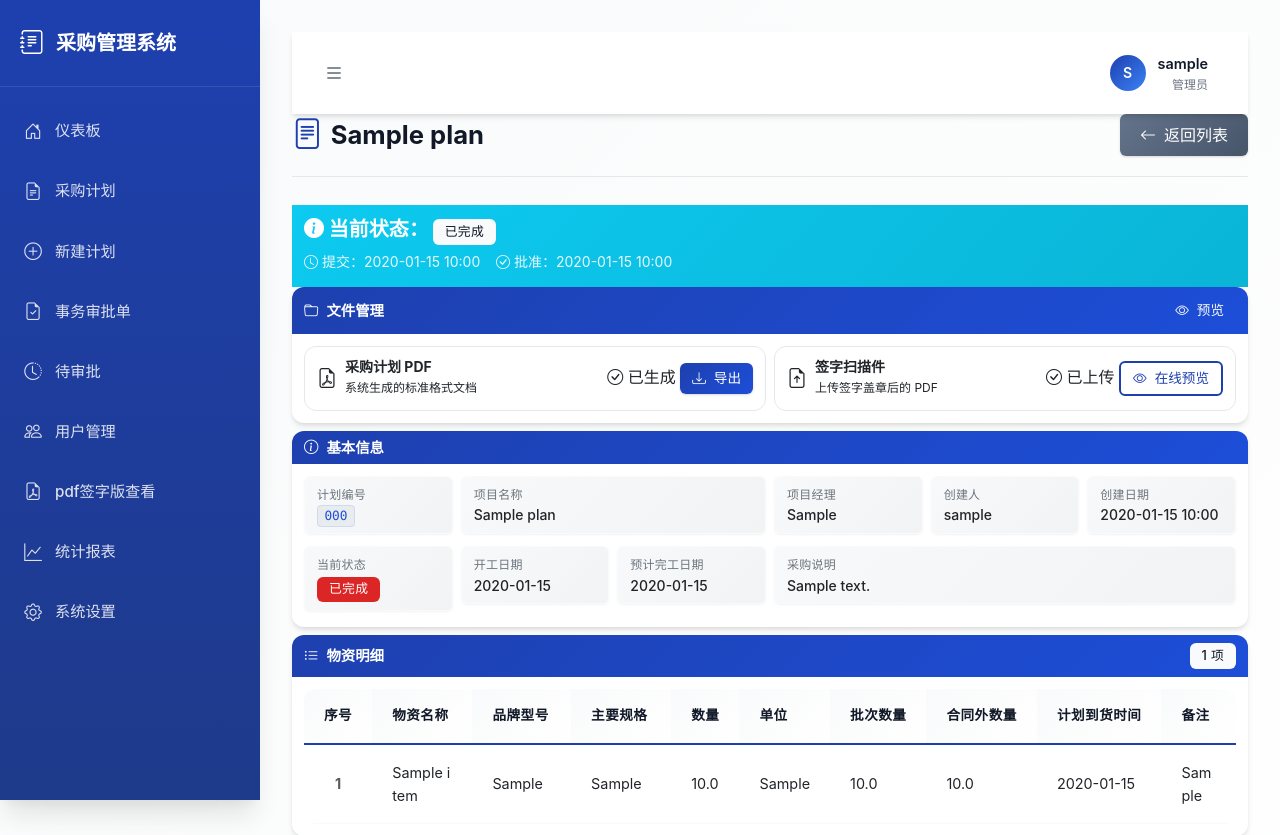
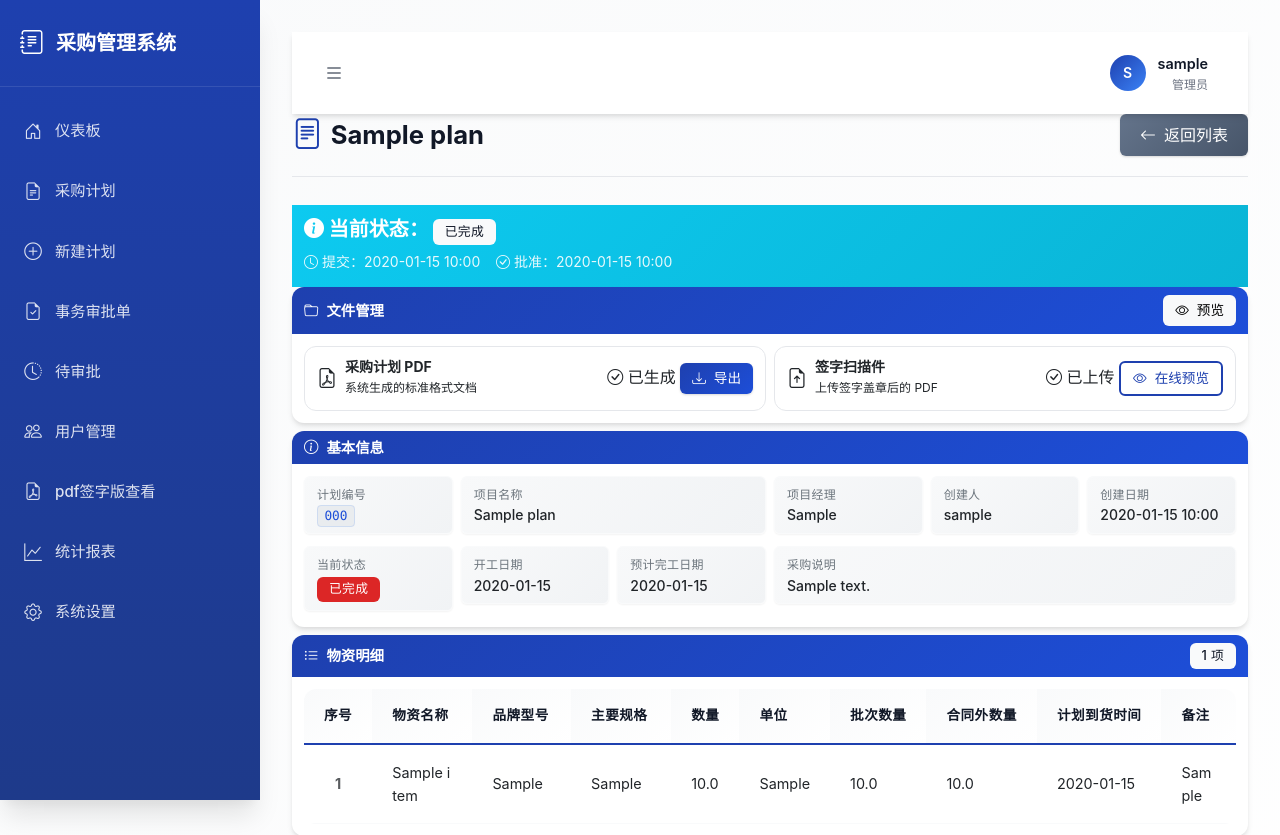
Before and after one commit to qianqianjie-999/procurement_v1.0, a Flask app: page /plan/1 in a window 1280 px wide. Shown: the top 835 px of the page. Run offline with Flask 3, Linux system fonts and the light colour scheme; a user stored in the database is signed in; tables that the repository leaves empty hold one stand-in row (values such as "Sample post"); some libraries are stand-ins or nearby versions; some web fonts are replaced.

```diff
--- a/app/templates/plan/plan_detail.html
+++ b/app/templates/plan/plan_detail.html
@@ -140,7 +140,7 @@
 <div class="card">
     <div class="card-header d-flex justify-content-between align-items-center">
         <h5><i class="bi bi-folder"></i> 文件管理</h5>
-        <a href="{{ url_for('plan.preview', id=plan.id) }}" class="btn btn-sm btn-outline-light">
+        <a href="{{ url_for('plan.preview', id=plan.id) }}" class="btn btn-sm btn-light">
             <i class="bi bi-eye"></i> 预览
         </a>
     </div>
```
